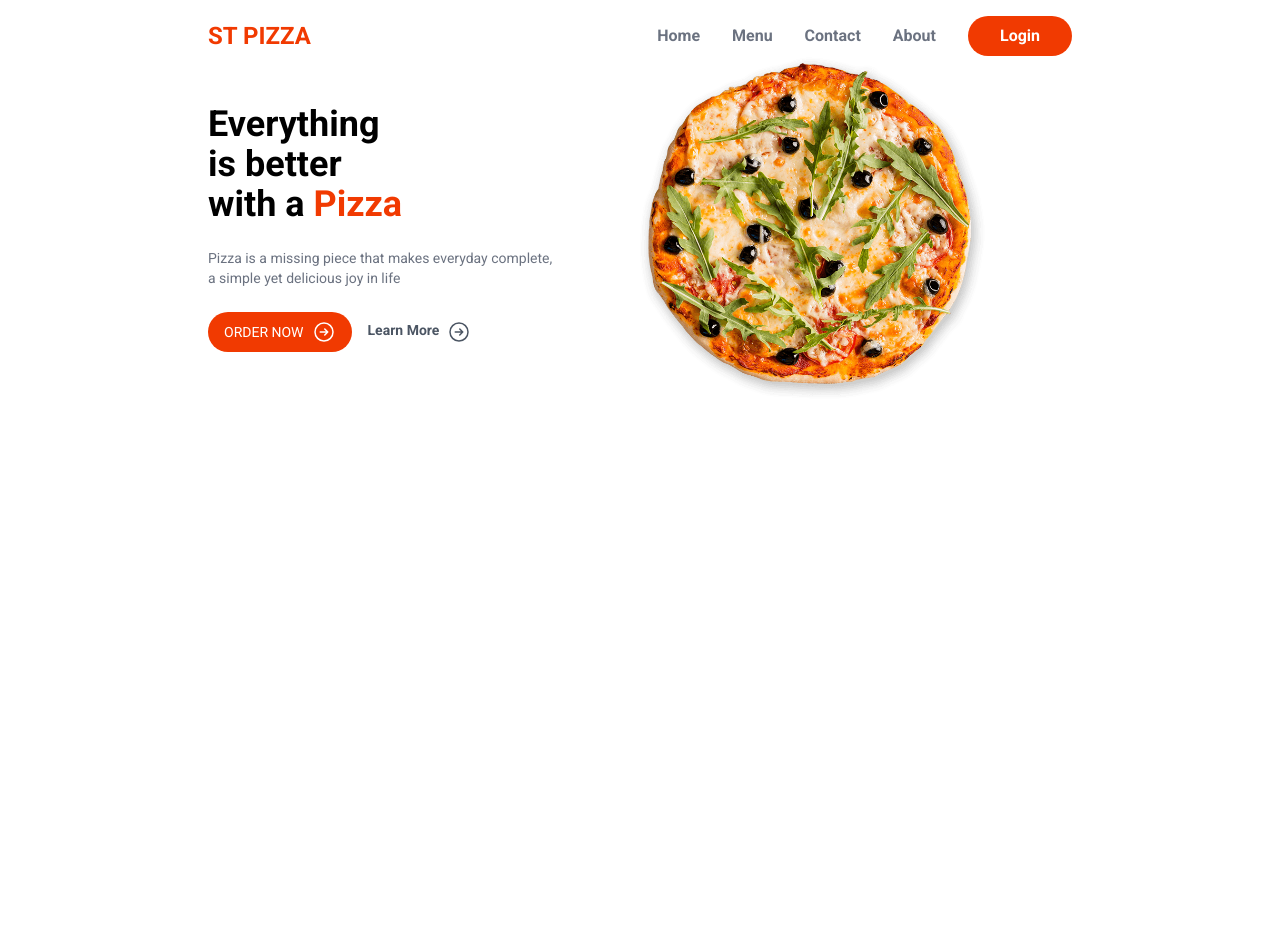
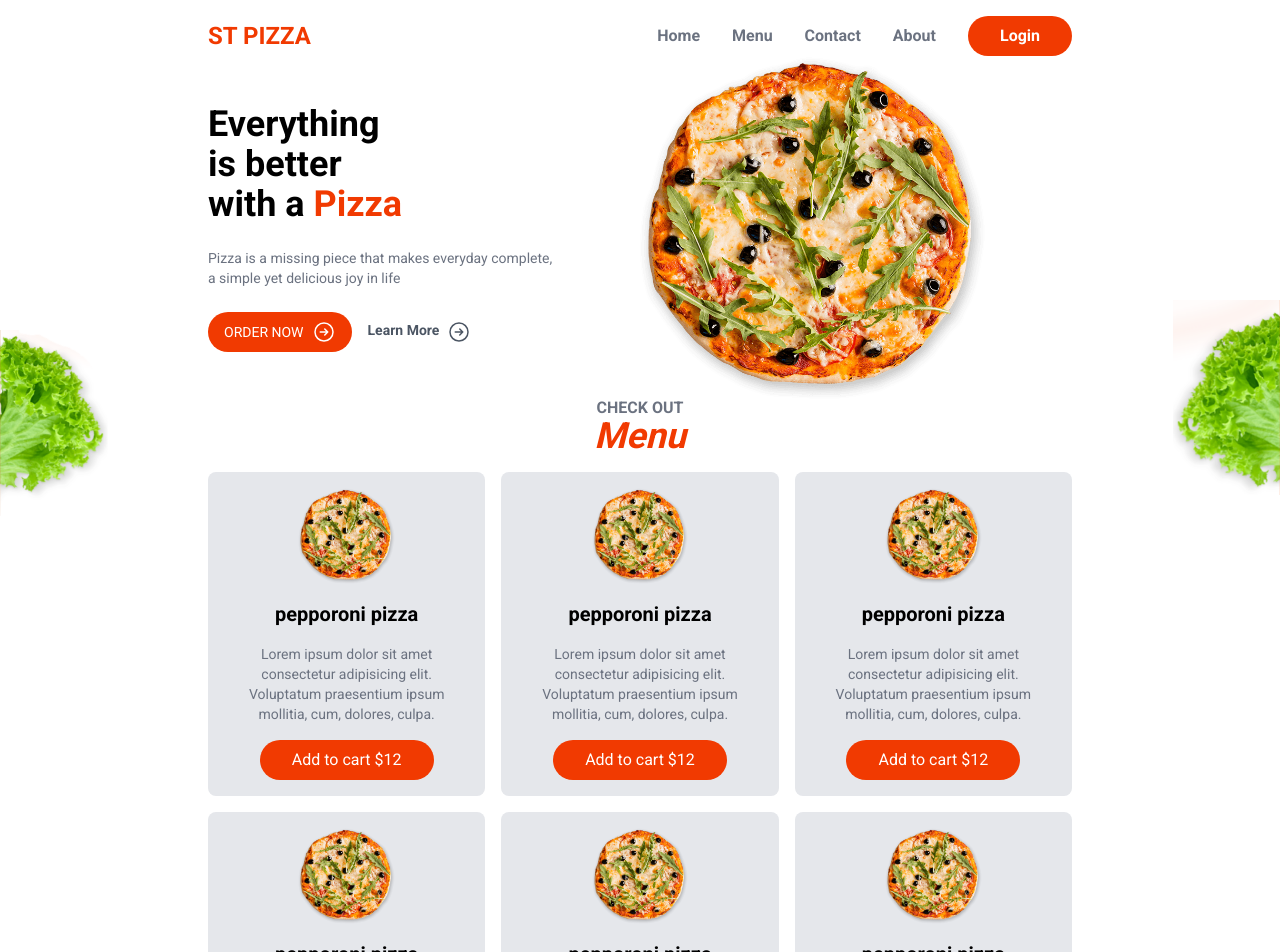
Before and after one commit to prashantgitproject/food-ordering, a Next.js app: page / in a window 1280 px wide. Shown: the top 952 px of the page. Before the commit the page ends 800 px from the top, so only its background shows below. Built offline with nearby package versions, Linux system fonts and the light colour scheme.

Commit message:
HomeMenu and MenuItems component completed

```diff
--- a/src/app/page.js
+++ b/src/app/page.js
@@ -1,11 +1,13 @@
 import Header from "@/components/layout/Header"
 import Hero from "@/components/layout/Hero"
+import HomeMenu from "@/components/layout/HomeMenu"
 
 export default function Home() {
   return (
     <>
       <Header/>
       <Hero/>
+      <HomeMenu/>
     </>
   )
 }
--- /dev/null
+++ b/src/components/layout/HomeMenu.js
@@ -0,0 +1,33 @@
+import Image from "next/image"
+import MenuItems from "../menu/MenuItems"
+
+export default function HomeMenu() {
+  return (
+    <section className="">
+        <div className="absolute left-0 right-0 w-full justify-start">
+            <div className="absolute left-0 -top-[70px] text-left -z-10">
+                <Image src={"/sallad1.png"} width={109} height={189} alt="Sallad"/>
+            </div>
+            <div className="absolute -top-[100px] right-0 -z-10">
+                <Image src={"/sallad2.png"} width={107} height={195} alt="Sallad"/>
+            </div>
+        </div>
+        <div className="text-center mb-4">
+            <h3 className="uppercase text-gray-500 font-semibold leading-4">
+            Check out
+            </h3>
+            <h2 className="text-primary font-bold text-4xl italic">
+            Menu
+            </h2>
+        </div>
+        <div className="grid grid-cols-3 gap-4">
+            <MenuItems/>
+            <MenuItems/>
+            <MenuItems/>
+            <MenuItems/>
+            <MenuItems/>
+            <MenuItems/>
+        </div>
+    </section>
+  )
+}
--- /dev/null
+++ b/src/components/menu/MenuItems.js
@@ -0,0 +1,17 @@
+
+export default function MenuItems() {
+  return (
+    <div className="bg-gray-200 p-4 rounded-lg text-center group hover:bg-white hover:shadow-md hover:shadow-black/25 transition-all">
+        <div className="text-center">
+            <img className="max-h-auto max-h-24 block mx-auto" src="/pizza.png" alt="pizza" />
+        </div>
+        <h4 className="font-semibold text-xl my-4">pepporoni pizza</h4>
+        <p className="text-gray-500 text-sm">
+            Lorem ipsum dolor sit amet consectetur adipisicing elit. Voluptatum praesentium ipsum mollitia, cum, dolores, culpa.
+        </p>
+        <button className="mt-4 bg-primary text-white rounded-full px-8 py-2">
+            Add to cart $12
+        </button>
+    </div>
+  )
+}
```
